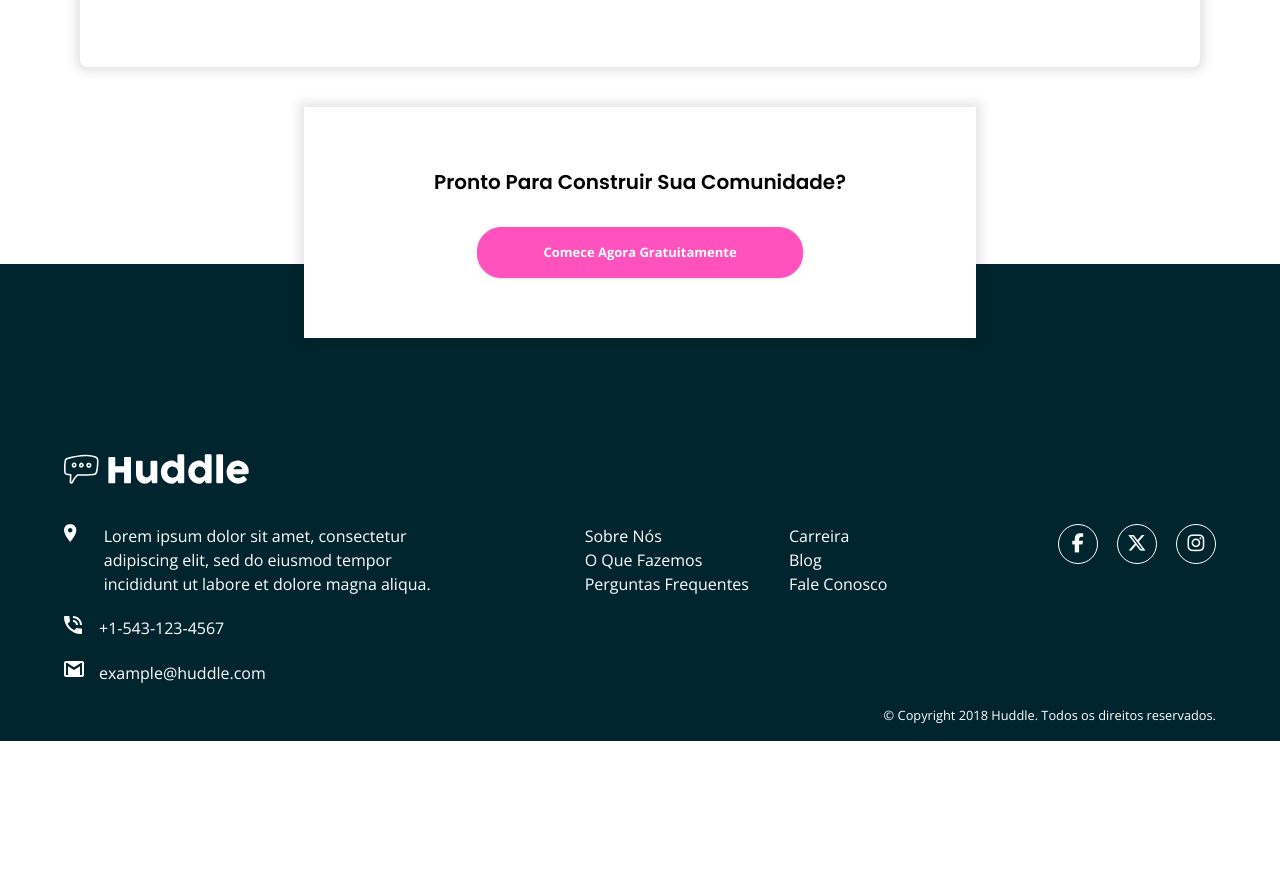
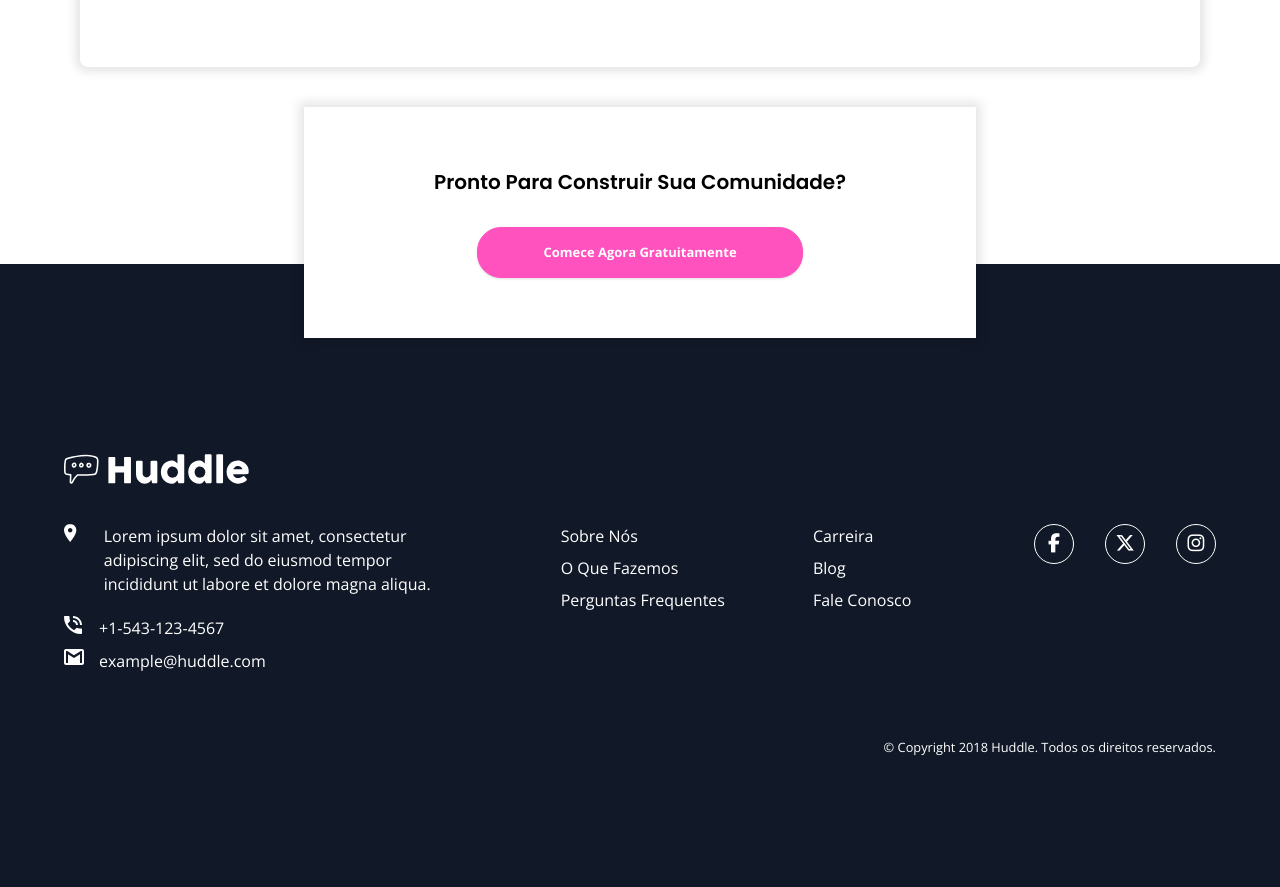
Before and after one commit to brunoclx/landing-page-huddle, a plain HTML site: page index.html in a window 1280 px wide. Shown: the part 2115-3002 px from the top of the page. Before the commit the page ends 2856 px from the top, so only its background shows below. Drawn offline with nearby package versions, Linux system fonts and the light colour scheme.

Commit message:
Ajustando a acessibilidade e mais alguns erros

```diff
--- a/index.html
+++ b/index.html
@@ -1,33 +1,38 @@
 <!DOCTYPE html>
 <html lang="pt-br">
 <head>
-    <meta charset="UTF-8">
-    <meta name="viewport" content="width=device-width, initial-scale=1.0">
+  <meta charset="UTF-8" />
+  <meta name="viewport" content="width=device-width, initial-scale=1.0"/>
   <title>Landing Page Huddle</title>
   <script src="https://cdn.tailwindcss.com"></script>
   <link rel="stylesheet" href="https://cdnjs.cloudflare.com/ajax/libs/font-awesome/6.5.1/css/all.min.css">
-    <link rel="stylesheet" href="assets/css/estilos.css">
+  <link rel="stylesheet" href="assets/css/estilos.css" />
 </head>
 <body>
   <h1 class="sr-only">Bem vindo a Huddle</h1>
-    <header class="max-full py-[50px] p-4">
+
+  <header class="w-full py-[50px] p-4">
     <div class="container max-w-6xl gap-[15px] mx-auto topo flex justify-between items-center">
-            <img src="assets/imagens/logo.svg" alt="Logo da Huddle">
+      <img src="assets/imagens/logo.svg" alt="Logo da Huddle" />
       <nav>
         <ul>
-                    <li><a href="http://" target="_blank" rel="noopener noreferrer" class="shadow rounded-3xl capitalize">Experimente grátis</a></li>
+          <li>
+            <a href="#" class="shadow rounded-3xl capitalize">Experimente grátis</a>
+          </li>
         </ul>
       </nav>
     </div>
+
     <section class="hero container max-w-6xl flex-col md:flex-row mx-auto flex justify-between items-center">
       <div class="txt-hero">
         <h2>Construa a Comunidade que Seus Fãs Vão Amar</h2>
         <p>O Huddle reimagina a forma como construímos comunidades. Você tem voz, mas seu público também tem. Crie conexões com seus usuários enquanto participa de discussões genuínas.</p>
-                <a href="http://" target="_blank" rel="noopener noreferrer" class="shadow rounded-3xl capitalize">Comece agora gratuitamente</a>
+        <a href="#" class="shadow rounded-3xl capitalize">Comece agora gratuitamente</a>
       </div>
-            <img src="assets/imagens/illustration-mockups.svg" alt="Mockups" loading="lazy">
+      <img src="assets/imagens/illustration-mockups.svg" alt="Mockups" loading="lazy" />
     </section>
   </header>
+
   <main class="container max-w-6xl mx-auto pt-[80px] p-4">
     <article class="flex justify-between items-center flex-col md:flex-row shadow-[0_0_10px_5px_rgba(0,0,0,0.1)] rounded-lg px-[60px] md:px-[130px] py-[70px]">
       <div class="texto-boxs mr-[0px] md:mr-[170px]">
@@ -36,60 +41,63 @@
       </div>
       <img src="assets/imagens/illustration-grow-together.svg" alt="">
     </article>
-        <article class="flex justify-between items-center flex-col md:flex-row shadow-[0_0_10px_5px_rgba(0,0,0,0.1)] rounded-lg px-[60px] md:px-[130px] py-[70px] md:flex-row-reverse">
+
+    <article class="flex justify-between items-center flex-col md:flex-row-reverse shadow-[0_0_10px_5px_rgba(0,0,0,0.1)] rounded-lg px-[60px] md:px-[130px] py-[70px]">
       <div class="texto-boxs ml-[0px] md:ml-[170px]">
         <h3>Conversas naturais</h3>
         <p>Você não dividiria uma conversa em páginas na vida real, então por que fazer isso online? Nossos tópicos carregam no momento certo para um fluxo mais natural.</p>
       </div>
       <img src="assets/imagens/illustration-flowing-conversation.svg" alt="">
     </article>
+
     <article class="flex justify-between items-center flex-col md:flex-row shadow-[0_0_10px_5px_rgba(0,0,0,0.1)] rounded-lg px-[60px] md:px-[130px] py-[70px]">
-            <div class="texto-boxs mr-[0px] md:mr-[170px]"">
+      <div class="texto-boxs mr-[0px] md:mr-[170px]">
         <h3>Seus Usuários</h3>
         <p>A integração do Huddle com a autenticação do seu aplicativo é instantânea. Isso significa que, assim que fizerem login, seus usuários poderão começar a conversar imediatamente.</p>
       </div>
       <img src="assets/imagens/illustration-your-users.svg" alt="">
     </article>
-        <div class="cta-footer container max-w-2xl mx-auto z-[99] px-[130px] py-[60px] relative shadow-[0_0_10px_5px_rgba(0,0,0,0.1)] px-[60px] md:px-[130px] text-center bg-white">
+
+    <div class="cta-footer container max-w-2xl mx-auto z-[99] py-[60px] relative shadow-[0_0_10px_5px_rgba(0,0,0,0.1)] px-[60px] md:px-[130px] text-center bg-white">
       <h4>Pronto para Construir Sua Comunidade?</h4>
-            <a href="http://" target="_blank" rel="noopener noreferrer" class="shadow rounded-3xl capitalize">Comece agora gratuitamente</a>
+      <a href="#" class="shadow rounded-3xl capitalize">Comece agora gratuitamente</a>
     </div>
   </main>
-    <footer class="pt-[190px] pb-[130] mt-[-90px] p-4 ">
-        <div class="conteudo-footer container max-w-6xl mx-auto text-white">
-            <div class="dados">
+
+  <footer class="pt-[190px] pb-[130px] mt-[-90px] p-4 bg-gray-900 text-white">
+    <div class="conteudo-footer container max-w-6xl mx-auto">
+      <div class="dados mb-8">
         <img src="assets/imagens/logo.svg" alt="">
-                <ul>
+        <ul class="mt-4 space-y-2">
           <li class="endereco"><span>Lorem ipsum dolor sit amet, consectetur adipiscing elit, sed do eiusmod tempor incididunt ut labore et dolore magna aliqua.</span></li>
           <li class="telefone"><span><a href="tel:+1-543-123-4567">+1-543-123-4567</a></span></li>
           <li class="e-mail"><span><a href="mailto:example@huddle.com">example@huddle.com</a></span></li>
         </ul>
       </div>
-            <div class="menu-dados">
-                <nav>
-                    <ul>
-                        <div class="coluna-1 pr-[40px]">
-                            <li><a href="">Sobre Nós</a></li>
-                            <li><a href="">O Que Fazemos</a></li>
-                            <li><a href="">Perguntas Frequentes</a></li>
+
+      <div class="menu-dados flex flex-col md:flex-row gap-12 mb-8">
+        <ul class="flex flex-col gap-2 pr-[40px]">
+          <li><a href="#">Sobre Nós</a></li>
+          <li><a href="#">O Que Fazemos</a></li>
+          <li><a href="#">Perguntas Frequentes</a></li>
+        </ul>
+        <ul class="flex flex-col gap-2">
+          <li><a href="#">Carreira</a></li>
+          <li><a href="#">Blog</a></li>
+          <li><a href="#">Fale Conosco</a></li>
+        </ul>
       </div>
-                        <div class="coluna-2">
-                            <li><a href="">Carreira</a></li>
-                            <li><a href="">Blog</a></li>
-                            <li><a href="">Fale Conosco</a></li>
-                        </div>
-                    </ul>
-                </nav>
-            </div>
+
       <div class="redes text-center md:text-right">
-                <ul>
-                    <li class="inline-block"><a href=""><i class="fa-brands fa-facebook-f"></i> <span>Facebook</span></a></li>
-                    <li class="inline-block"><a href=""><i class="fa-brands fa-x-twitter"></i> <span>Twitter/X</span></a></li>
-                    <li class="inline-block"><a href=""><i class="fa-brands fa-instagram"></i> <span>Instragram</span></a></li>
+        <ul class="flex justify-center md:justify-end gap-4">
+          <li><a href="#"><i class="fa-brands fa-facebook-f"></i></a></li>
+          <li><a href="#"><i class="fa-brands fa-x-twitter"></i></a></li>
+          <li><a href="#"><i class="fa-brands fa-instagram"></i></a></li>
         </ul>
       </div>
     </div>
-        <div class="creditos container max-w-6xl mx-auto text-center md:text-right text-white">
+
+    <div class="creditos container max-w-6xl mx-auto text-center md:text-right mt-8">
       <p>© Copyright 2018 Huddle. Todos os direitos reservados.</p>
     </div>
   </footer>
```
Lines whose indentation alone changed are shown as unchanged.
